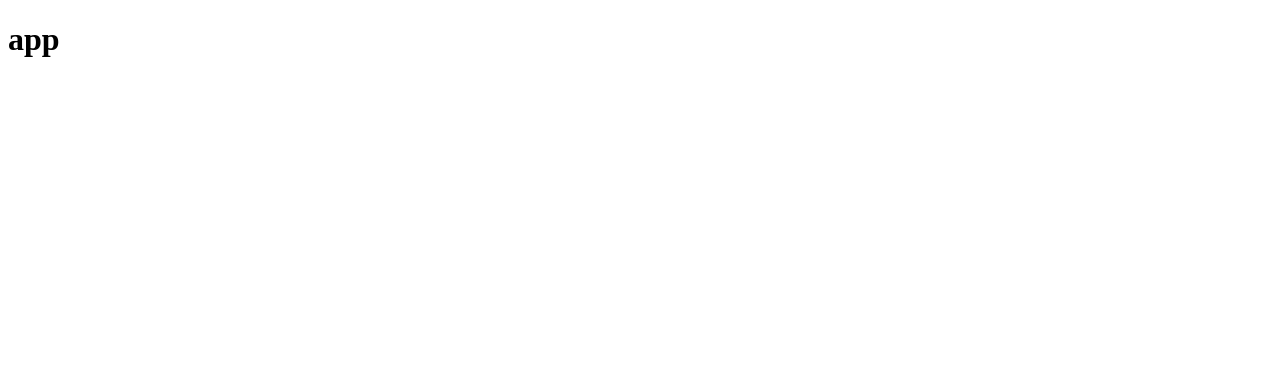
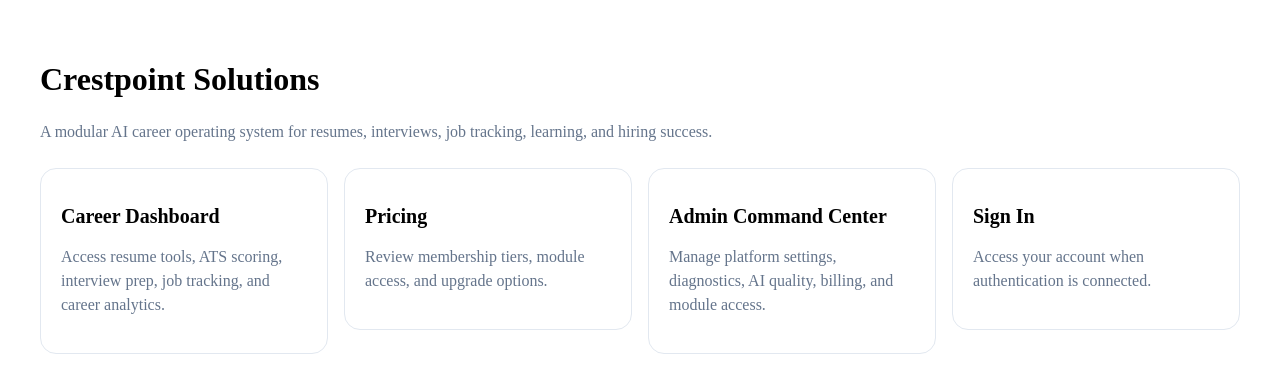
Before and after one commit to mike41192/Crestpoint-solutions-modular-v2, a Next.js app: page / in a window 1280 px wide. Shown: the top 392 px of the page. Built offline with nearby package versions, Linux system fonts and the light colour scheme.

Commit message:
Phase 95: complete root landing page

```diff
--- a/src/app/page.tsx
+++ b/src/app/page.tsx
@@ -1,7 +1,69 @@
-export default function Page() {
+import { PageHeader } from "@/components/layout/PageHeader"
+import { SectionCard } from "@/components/layout/SectionCard"
+
+const landingSections = [
+  {
+    title: "Career Dashboard",
+    description:
+      "Access resume tools, ATS scoring, interview prep, job tracking, and career analytics.",
+    href: "/dashboard",
+  },
+  {
+    title: "Pricing",
+    description:
+      "Review membership tiers, module access, and upgrade options.",
+    href: "/pricing",
+  },
+  {
+    title: "Admin Command Center",
+    description:
+      "Manage platform settings, diagnostics, AI quality, billing, and module access.",
+    href: "/admin",
+  },
+  {
+    title: "Sign In",
+    description:
+      "Access your account when authentication is connected.",
+    href: "/auth/login",
+  },
+]
+
+export default function HomePage() {
   return (
-    <main>
-      <h1>app</h1>
+    <main style={{ padding: "32px" }}>
+      <PageHeader
+        title="Crestpoint Solutions"
+        description="A modular AI career operating system for resumes, interviews, job tracking, learning, and hiring success."
+      />
+
+      <section
+        style={{
+          display: "grid",
+          gap: "16px",
+          gridTemplateColumns: "repeat(auto-fit, minmax(260px, 1fr))",
+        }}
+      >
+        {landingSections.map((section) => (
+          <a
+            key={section.href}
+            href={section.href}
+            style={{
+              textDecoration: "none",
+              color: "inherit",
+            }}
+          >
+            <SectionCard>
+              <h2 style={{ fontSize: "20px", fontWeight: 700 }}>
+                {section.title}
+              </h2>
+
+              <p style={{ marginTop: "8px", color: "#64748b", lineHeight: 1.5 }}>
+                {section.description}
+              </p>
+            </SectionCard>
+          </a>
+        ))}
+      </section>
     </main>
   )
 }
```
